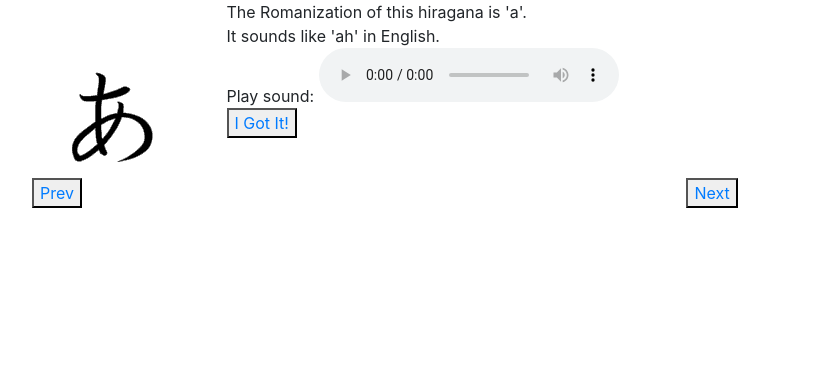
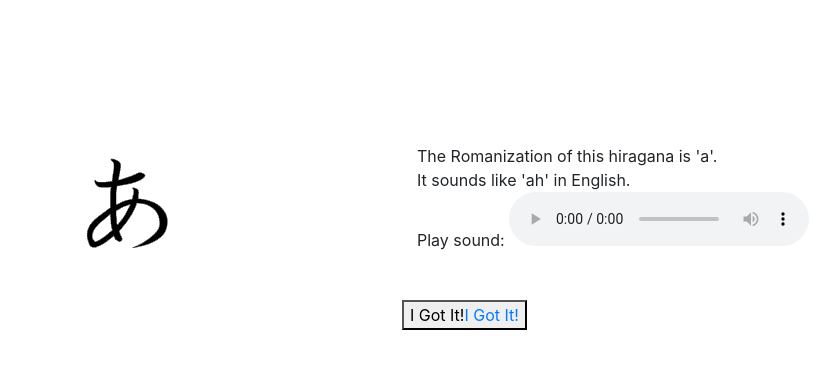
Before and after one commit to ShionWayne/Japanese-Hiragana-Learning, a Flask app: page /learn/a in a window 1280 px wide. Shown: the part 56-425 px from the top of the page, without its empty margins (53-893 px from the left). Run offline with Flask 2, Linux system fonts and the light colour scheme; some libraries are stand-ins or nearby versions.

Commit message:
Add files via upload

```diff
--- a/templates/learn.html
+++ b/templates/learn.html
@@ -2,14 +2,29 @@
 
 {% block content %}
 
-<script type="text/javascript" src="{{url_for('static', filename='js/learn.js')}}"></script>
+    <script type="text/javascript" src="{{url_for('static', filename='js/learn.js')}}"></script>
+    <link rel="stylesheet" href="{{ url_for('static', filename='css/learn.css') }}">
 
-<script>
-    let content = {{content|tojson}}
-    console.log(content)
-</script>
+    <script>
+        let content = {{content|tojson}}
+        console.log(content)
+    </script>
 
-    <div class="learn_container">
+    <br><br><br><br><br><br>
+    <div class="container">
+        <div class="row">
+            <div class="col-4 hiragana_learn"></div>
+            <div class="col-7 right_side">
+                <div class="text_learn"></div>
+                <br><br>
+                <div class="row indent_gotit">
+                    <button class="got_it_learn">I Got It!</button>
+                </div>
+            </div>
+        </div>
+    </div>
+
+    <!-- <div class="learn_container">
         <div class="hiragana_learn" style="display: inline-block; font-size: 40px; font-weight: bold; text-align: center
         ; background: lightgrey"></div>
         <div class="right_side" style="display: inline-block; margin-left: 30px">
@@ -20,6 +35,6 @@
     <div class="move_zone">
         <button class="prev_learn" style="margin-right: 300px"></button>
         <button class="next_learn" style="margin-left: 300px"></button>
-    </div>
+    </div> -->
 
 {% endblock %}
```
